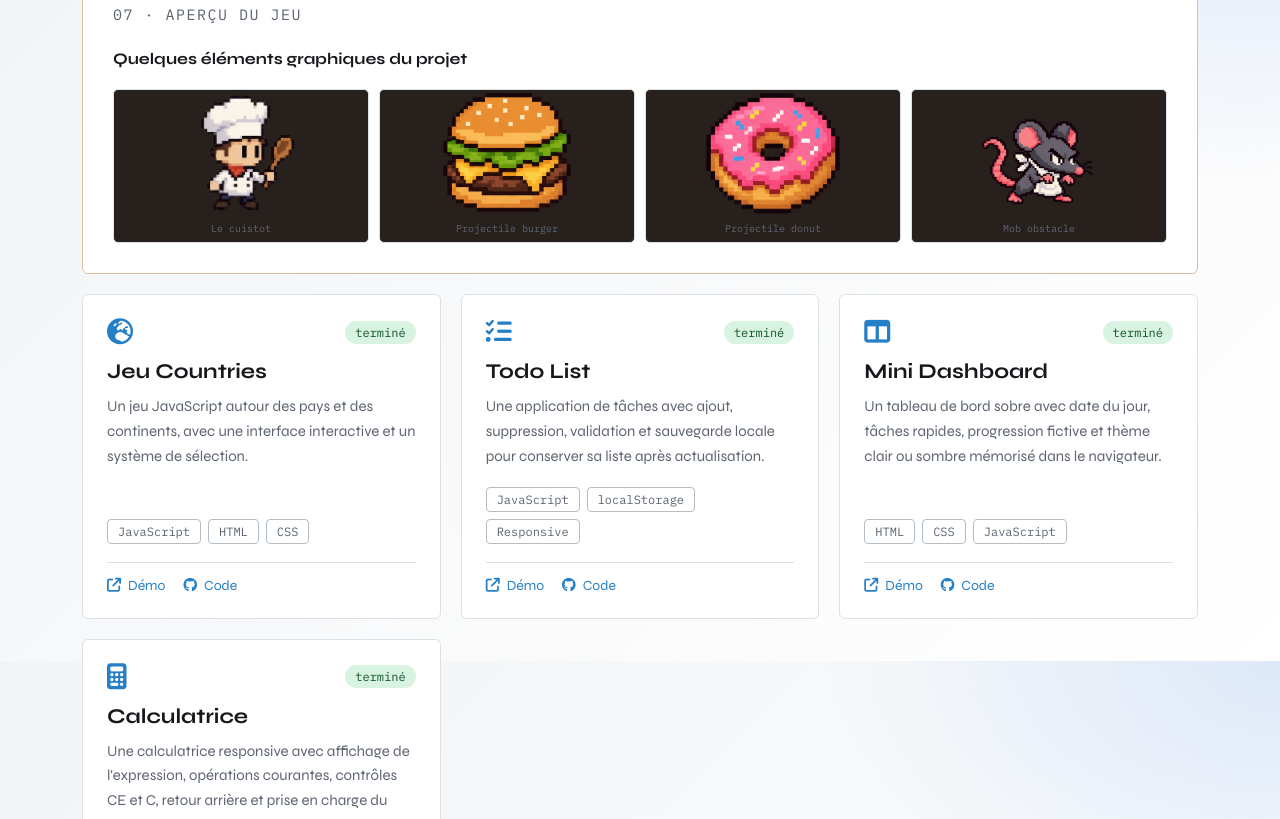
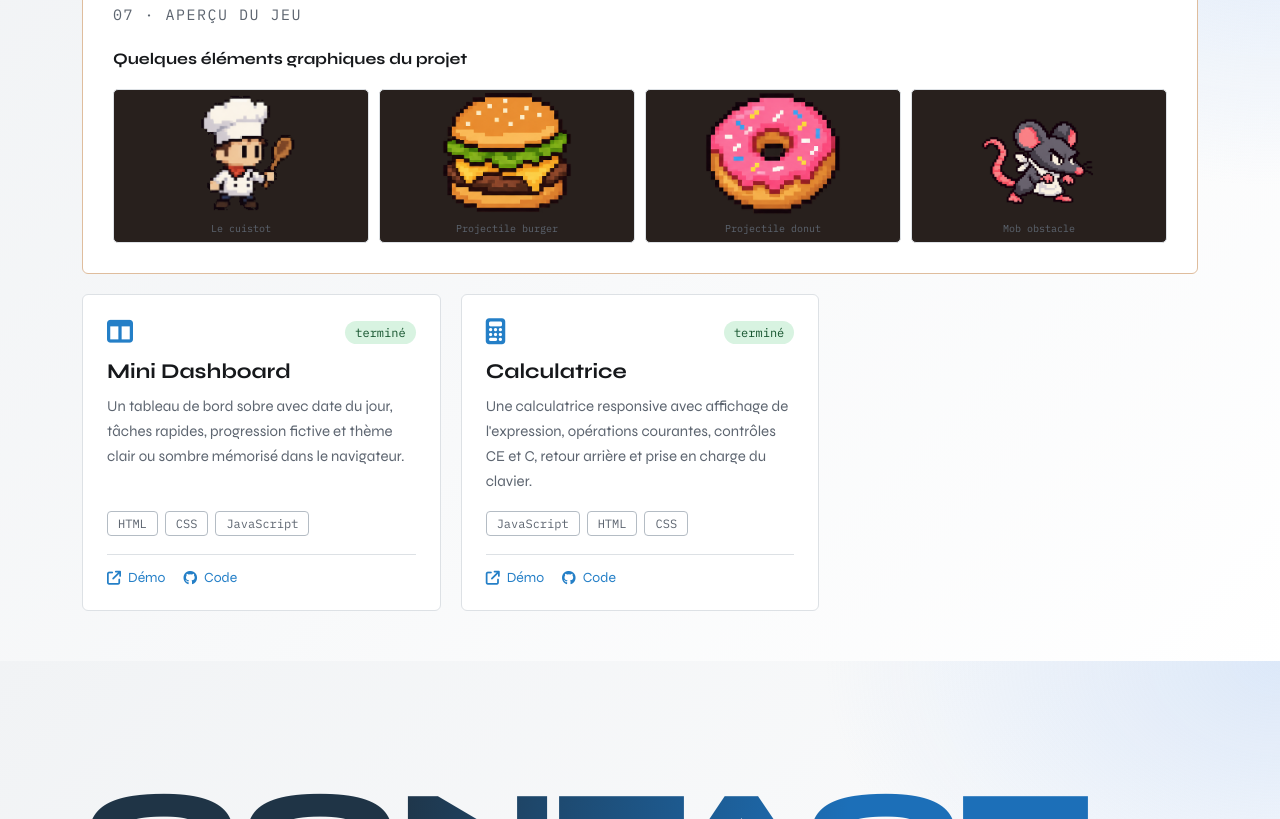
Before and after one commit to Teferi268/Portfolio, a plain HTML site: page index.html in a window 1280 px wide. Shown: the part 4939-5758 px from the top of the page. Drawn offline with Linux system fonts and the light colour scheme.

Commit message:
Ajout d'un lien vers le rapport Agria et suppression de projets obsolètes

```diff
--- a/index.html
+++ b/index.html
@@ -574,6 +574,9 @@
               <a href="https://github.com/meowklr/Agria" target="_blank" rel="noopener noreferrer">
                 <i class="fa-brands fa-github" aria-hidden="true"></i> Code
               </a>
+              <a href="assets/Rapport_Agria_2026.docx" target="_blank" rel="noopener noreferrer">
+                <i class="fa-solid fa-file-word" aria-hidden="true"></i> Rapport
+              </a>
             </div>
           </article>
 
@@ -834,56 +837,6 @@
 
           <article class="projet apparition" data-cat="web">
             <div class="tete-projet">
-              <i class="fa-solid fa-earth-europe icone-projet" aria-hidden="true"></i>
-              <span class="etat-projet termine">terminé</span>
-            </div>
-            <h3>Jeu Countries</h3>
-            <p>
-              Un jeu JavaScript autour des pays et des continents, avec une interface interactive
-              et un système de sélection.
-            </p>
-            <ul class="technologies">
-              <li>JavaScript</li>
-              <li>HTML</li>
-              <li>CSS</li>
-            </ul>
-            <div class="liens-projet">
-              <a href="projets-github/Jeu-countries-JS/Index.html" target="_blank" rel="noopener noreferrer">
-                <i class="fa-solid fa-arrow-up-right-from-square" aria-hidden="true"></i> Démo
-              </a>
-              <a href="https://github.com/Teferi268/Jeu-countries-JS" target="_blank" rel="noopener noreferrer">
-                <i class="fa-brands fa-github" aria-hidden="true"></i> Code
-              </a>
-            </div>
-          </article>
-
-          <article class="projet apparition" data-cat="web">
-            <div class="tete-projet">
-              <i class="fa-solid fa-list-check icone-projet" aria-hidden="true"></i>
-              <span class="etat-projet termine">terminé</span>
-            </div>
-            <h3>Todo List</h3>
-            <p>
-              Une application de tâches avec ajout, suppression, validation et sauvegarde locale
-              pour conserver sa liste après actualisation.
-            </p>
-            <ul class="technologies">
-              <li>JavaScript</li>
-              <li>localStorage</li>
-              <li>Responsive</li>
-            </ul>
-            <div class="liens-projet">
-              <a href="projets-github/projet-todo-list/index.html" target="_blank" rel="noopener noreferrer">
-                <i class="fa-solid fa-arrow-up-right-from-square" aria-hidden="true"></i> Démo
-              </a>
-              <a href="https://github.com/Teferi268/projet-todo-list" target="_blank" rel="noopener noreferrer">
-                <i class="fa-brands fa-github" aria-hidden="true"></i> Code
-              </a>
-            </div>
-          </article>
-
-          <article class="projet apparition" data-cat="web">
-            <div class="tete-projet">
               <i class="fa-solid fa-table-columns icone-projet" aria-hidden="true"></i>
               <span class="etat-projet termine">terminé</span>
             </div>
```
